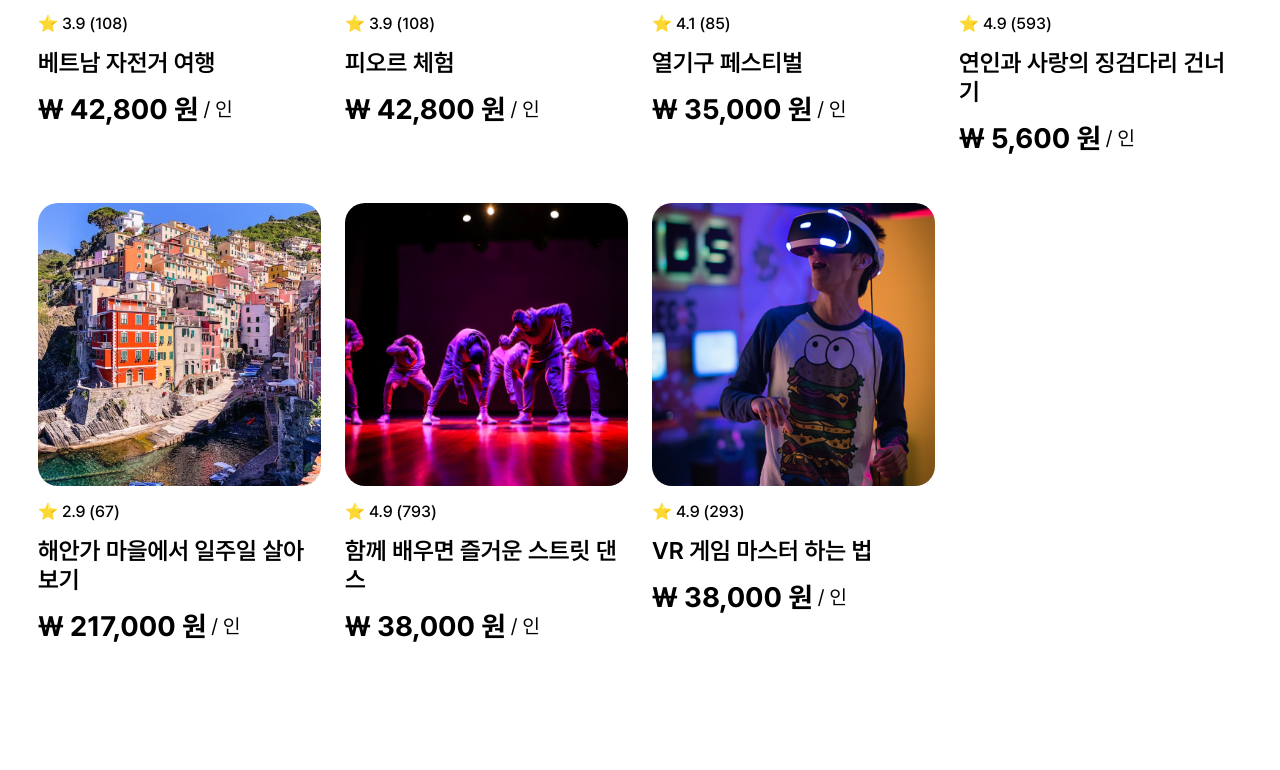
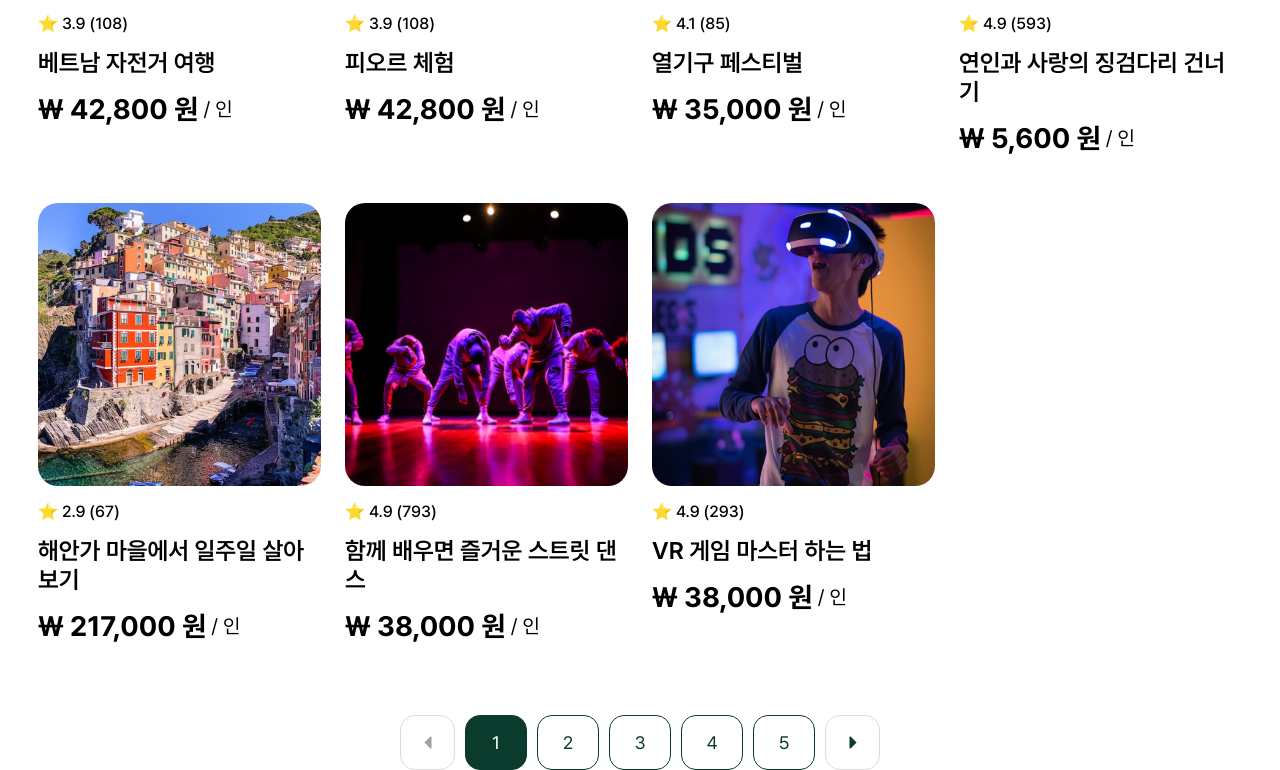
Before and after one commit to codeit-sprint-10/globalNomard, a Next.js app: page /main in a window 1280 px wide. Shown: the part 975-1745 px from the top of the page. Before the commit the page ends 1690 px from the top, so only its background shows below. Built offline with nearby package versions, Linux system fonts and the light colour scheme.

Commit message:
design: pagenation 버튼

```diff
--- a/app/(main)/_components/category/category.style.ts
+++ b/app/(main)/_components/category/category.style.ts
@@ -1,9 +1,10 @@
+import COLORS from '@/_styles/colors';
 import styled from 'styled-components';
 
 export const Wrapper = styled.div`
   width: 14rem;
   padding: 1.6rem 3rem;
   text-align: center;
-  border: 0.1rem solid #0b3b2d;
+  border: 0.1rem solid ${COLORS.GREEN20};
   border-radius: 1.5rem;
 `;
--- a/app/(main)/main/page.tsx
+++ b/app/(main)/main/page.tsx
@@ -4,6 +4,7 @@ import CardList from '../_components/cardList/CardList';
 import activityDummy from '@/_constants/activityDummy';
 import SmallCardList from '../_components/smallCardList/SmallCardList';
 import CategoryList from '../_components/categoryList/CategoryList';
+import Pagenation from '@/_components/Pagenation/Pagenation';
 
 export default function Main() {
   return (
@@ -11,6 +12,7 @@ export default function Main() {
       <CardList data={activityDummy} />
       <CategoryList />
       <SmallCardList data={activityDummy} />
+      <Pagenation />
     </div>
   );
 }
--- /dev/null
+++ b/app/_components/Pagenation/Pagenation.tsx
@@ -0,0 +1,33 @@
+import React from 'react';
+import * as S from './pagenation.style';
+import Text, { TextType } from '@/_styles/Text';
+import BoldArrowLeft from '@/assets/icons/bold_arrowleft.svg';
+import BoldArrowRight from '@/assets/icons/bold_arrow-right.svg';
+
+export default function Pagenation() {
+  return (
+    <S.Wrapper>
+      <S.ArrowButton>
+        <BoldArrowLeft />
+      </S.ArrowButton>
+      <S.Button $isClicked={true}>
+        <Text $normalType={TextType.Pre16} text="1" />
+      </S.Button>
+      <S.Button $isClicked={false}>
+        <Text $normalType={TextType.Pre16} text="2" />
+      </S.Button>
+      <S.Button $isClicked={false}>
+        <Text $normalType={TextType.Pre16} text="3" />
+      </S.Button>
+      <S.Button $isClicked={false}>
+        <Text $normalType={TextType.Pre16} text="4" />
+      </S.Button>
+      <S.Button $isClicked={false}>
+        <Text $normalType={TextType.Pre16} text="5" />
+      </S.Button>
+      <S.ArrowButton>
+        <BoldArrowRight />
+      </S.ArrowButton>
+    </S.Wrapper>
+  );
+}
--- /dev/null
+++ b/app/_components/Pagenation/pagenation.style.ts
@@ -0,0 +1,43 @@
+import COLORS from '@/_styles/colors';
+import styled from 'styled-components';
+
+export const Wrapper = styled.div`
+  display: flex;
+  flex-direction: row;
+  gap: 1rem;
+
+  width: 48rem;
+  margin: 0 auto;
+`;
+
+export const ArrowButton = styled.div`
+  display: flex;
+  justify-content: center;
+  align-items: center;
+
+  width: 5.5rem;
+  height: 5.5rem;
+
+  border: 0.1rem solid ${COLORS.GRAY30};
+  border-radius: 1.5rem;
+`;
+
+interface StyledComponentProps {
+  $isClicked: boolean;
+}
+
+export const Button = styled.div<StyledComponentProps>`
+  width: 5.5rem;
+  height: 5.5rem;
+  padding: 1.7rem 3rem;
+
+  display: flex;
+  justify-content: center;
+  align-items: center;
+
+  background-color: ${(props) =>
+    props.$isClicked ? COLORS.GREEN20 : COLORS.WHITE10};
+  color: ${(props) => (props.$isClicked ? COLORS.WHITE10 : COLORS.GREEN20)};
+  border: 0.1rem solid ${COLORS.GREEN20};
+  border-radius: 1.5rem;
+`;
```
Also changed, not shown: app/assets/icons/bold_arrow-right.svg (added), app/assets/icons/bold_arrowleft.svg (added).
